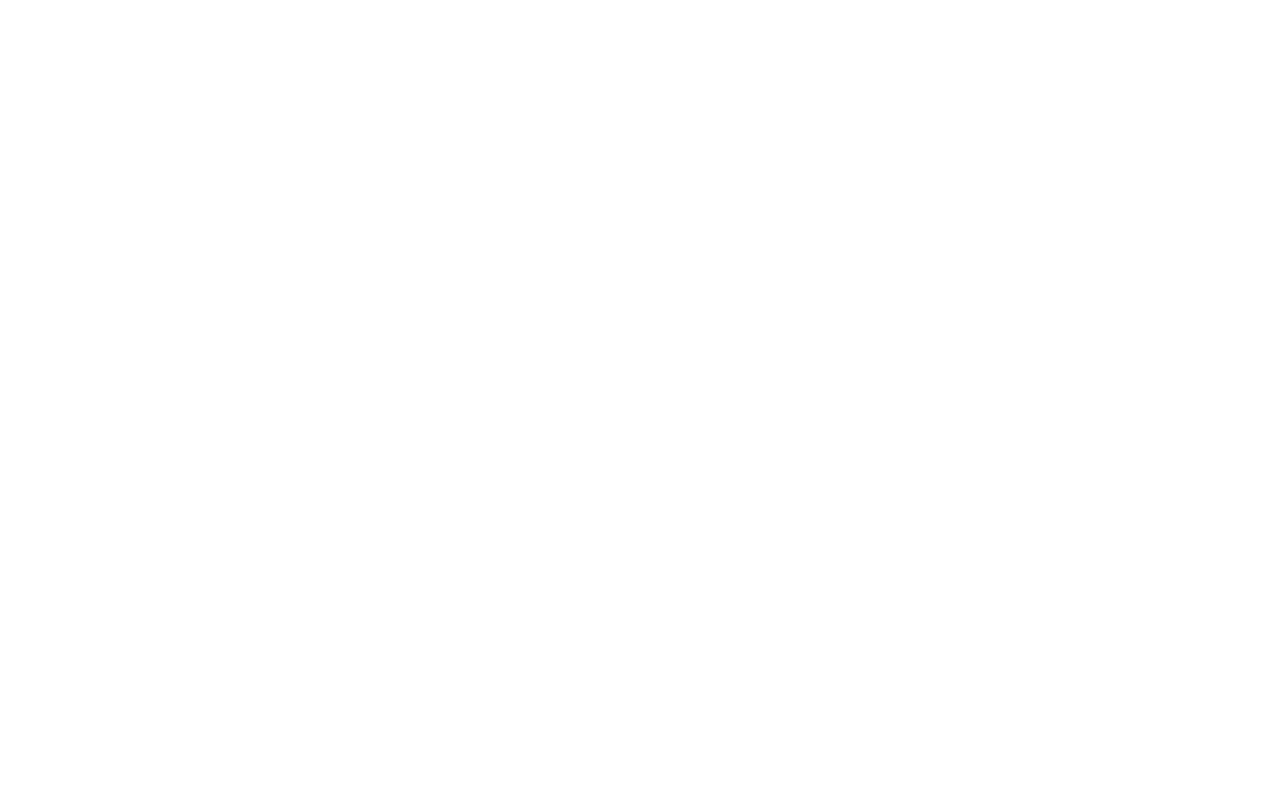
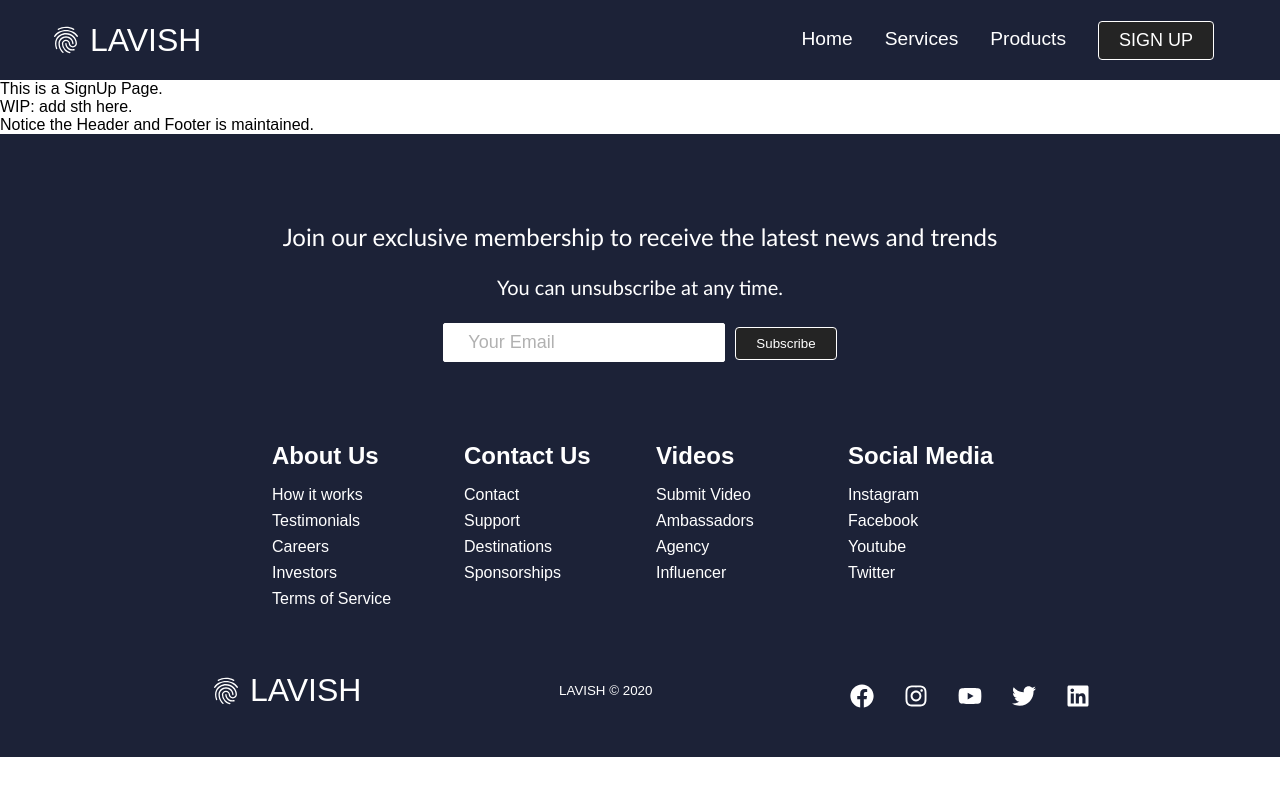
Before and after one commit to phquang98/webdev-project002, a React (Create React App) app: page /signUp in a window 1280 px wide. Before the commit this address had no page. Shown: the top 796 px of the page. Built offline with nearby package versions, Linux system fonts and the light colour scheme.

Commit message:
feat: finish the tut, visual check everything ok atm

```diff
--- a/src/components/Navbar/NavBar.tsx
+++ b/src/components/Navbar/NavBar.tsx
@@ -20,10 +20,11 @@ const NavBar = (): JSX.Element => {
   };
 
   //
-  const closeMobileMenu = () => {
+  const closeMobileMenu: React.MouseEventHandler<HTMLAnchorElement> = (_evt) => {
     setClick(false);
   };
-  const showNVBtn = () => {
+
+  const showNVBtn = (): void => {
     if (window.innerWidth <= 960) {
       setButton(false);
     } else {
@@ -85,7 +86,7 @@ const NavBar = (): JSX.Element => {
                     <XButton btnStyle="btn--outline" btnSize="btn--medium" text="SIGN UP" />
                   </Link>
                 ) : (
-                  <Link to="signUp" className="btn-link">
+                  <Link to="signUp" className="btn-link" onClick={closeMobileMenu}>
                     <XButton btnStyle="btn--outline" btnSize="btn--mobile" text="SIGN UP" />
                   </Link>
                 )}
--- a/src/index.tsx
+++ b/src/index.tsx
@@ -5,15 +5,19 @@ import { BrowserRouter, Routes, Route } from "react-router-dom";
 import App from "./App";
 import HomePage from "./pages/Home";
 import ServicesPage from "./pages/Services";
+import ProductPage from "./pages/Product";
+import SignUpPage from "./pages/SignUp";
 
 ReactDOM.render(
   <React.StrictMode>
     <BrowserRouter>
       <Routes>
-        {/* Use this pattern to maintain Header + Footer, TODO: maybe sth better ? */}
+        {/* Use this pattern (1 big Route) to maintain Header + Footer, TODO: maybe sth better ? */}
         <Route path="/" element={<App />}>
           <Route index element={<HomePage />} />
           <Route path="services" element={<ServicesPage />}></Route>
+          <Route path="products" element={<ProductPage />}></Route>
+          <Route path="signUp" element={<SignUpPage />}></Route>
         </Route>
       </Routes>
     </BrowserRouter>
--- /dev/null
+++ b/src/pages/Product/index.tsx
@@ -0,0 +1,11 @@
+const ProductPage = (): JSX.Element => {
+  return (
+    <>
+      <div>This is a Product Page.</div>
+      <div>WIP: add sth here.</div>
+      <div>Notice the Header and Footer is maintained.</div>
+    </>
+  );
+};
+
+export default ProductPage;
--- /dev/null
+++ b/src/pages/SignUp/index.tsx
@@ -0,0 +1,11 @@
+const SignUpPage = (): JSX.Element => {
+  return (
+    <>
+      <div>This is a SignUp Page.</div>
+      <div>WIP: add sth here.</div>
+      <div>Notice the Header and Footer is maintained.</div>
+    </>
+  );
+};
+
+export default SignUpPage;
```
Also changed, not shown: 1 other file (tests, documents, lock files or other folders).
